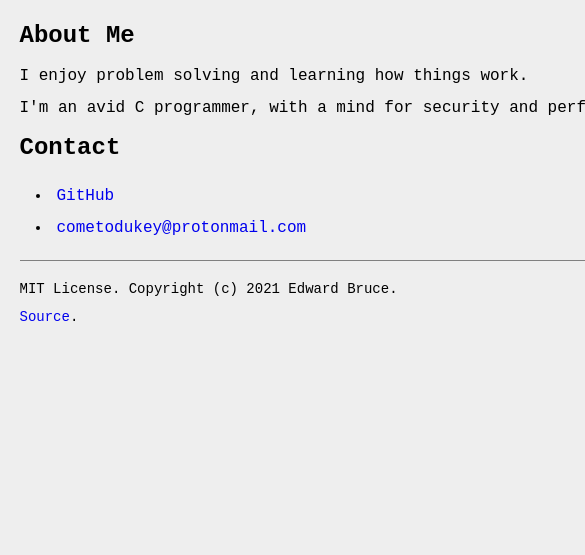
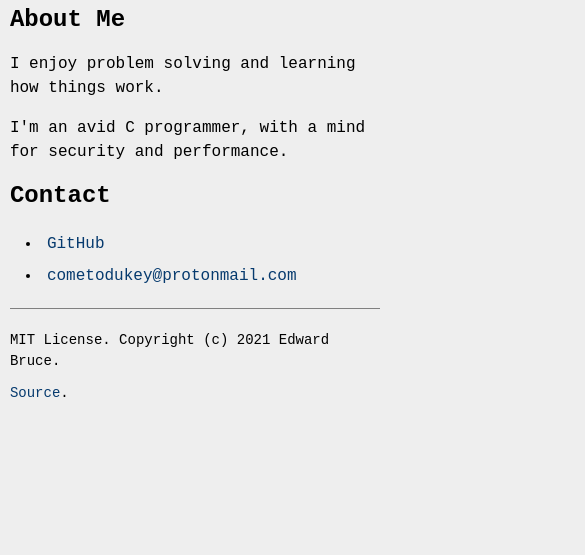
Before and after one commit to cometodukey/cometodukey.github.io, a plain HTML site: page index.html in a window 390 px wide. Shown: the part 289-844 px from the top of the page, 585 px wide, since content can reach past the window. Drawn offline with Linux system fonts and the light colour scheme.

Commit message:
Improve mobile site view and add support for light/dark themes

```diff
--- a/index.html
+++ b/index.html
@@ -2,19 +2,19 @@
 <html lang="en">
     <head>
         <meta charset="utf-8">
-        <meta name="viewport" content="width=device-width, initial-scale=1">
+        <meta name="viewport" content="width=device-width, initial-scale=1.0">
         <link rel="stylesheet" type="text/css" href="static/css/style.css">
         <title>Edward Bruce</title>
     </head>
     <body>
         <header>
-            <img id="image" src="static/img/duke.jpg" alt="" height="150">
+            <img src="static/img/duke.jpg" alt="" height="150">
             <h1>Edward Bruce</h1>
             <nav>
                 <ul>
                     <li><a href="#about-me"># About Me</a></li>
                     <li><a href="#contact"># Contact</a></li>
-                    <!-- <li><a href="#projects">Projects</a></li> -->
+                    <!-- <li><a href="#projects"># Projects</a></li> -->
                 </ul>
             </nav>
         </header>
@@ -37,16 +37,13 @@
         <!-- <div id="projects">
             <h2>Projects</h2>
             <ul>
-                <li><a href="https://github.com/cometodukey/potatOS">potatOS</a></li>
+                <li><a href="https://github.com/cometodukey/potatOS" target="_blank" rel="noopener noreferrer">potatOS</a></li>
+                <li><a href="https://github.com/cometodukey/libthreadpool" target="_blank" rel="noopener noreferrer">libthreadpool</a></li>
             </ul>
         </div> -->
 		<footer>
-            <p>
-                MIT License. Copyright (c) 2021 Edward Bruce.
-            </p>
-            <p>
-                <a href="https://github.com/cometodukey/cometodukey.github.io" target="_blank" rel="noopener noreferrer">Source</a>.
-            </p>
+            <p>MIT License. Copyright (c) 2021 Edward Bruce.</p>
+            <a href="https://github.com/cometodukey/cometodukey.github.io" target="_blank" rel="noopener noreferrer">Source</a>.
         </footer>
     </body>
 </html>
--- a/static/css/style.css
+++ b/static/css/style.css
@@ -1,15 +1,48 @@
+@media (prefers-color-scheme: dark){
+    body {
+        color: #EEEEEE;
+        background: #000
+    }
+    a:link, a:visited {
+        color: #9cf
+    }
+    a:hover {
+        color: #EEEEEE;
+    }
+}
+
+@media (prefers-color-scheme: light){
+    body {
+        color: black;
+        background:#EEEEEE
+    }
+    a:link, a:visited {
+        color: #063a6e;
+    }
+    a:hover {
+        color: black;
+    }
+}
+
+* {
+    box-sizing: border-box;
+}
+
 body {
     line-height: 1;
-    background-color: #EEEEEE;
-    color: black;
-
-    padding: 24pt 5%;
-    width: 800px;
-    margin: auto;
 
     font-family: monospace;
     font-size: 16px;
     font-style: normal;
+
+    margin:1em auto;
+    max-width:40em;
+    padding:0 .62em;
+    word-wrap: break-word;
+}
+
+p {
+    line-height: 1.5;
 }
 
 ul {
@@ -20,14 +53,15 @@ ul {
     padding-left: 1em;
 }
 
-a:link,
-a:visited {
-	text-decoration: none;
+a:link, a:visited {
+    text-decoration: none;
 }
+
 a:hover {
-	color: black;
-	text-decoration: underline;
+    text-decoration: underline;
 }
+
+/* Header */
 
 body > header nav ul {
     list-style: none;
@@ -39,8 +73,11 @@ body > header nav li {
     margin-right: 2pt;
 }
 
+/* Footer */
+
 footer {
     border-top: 1px solid grey;
+    padding: 0.5em 0px;
     font-size: 14px;
-    padding: 0.5em 0px;
+    line-height: 1;
 }
```
